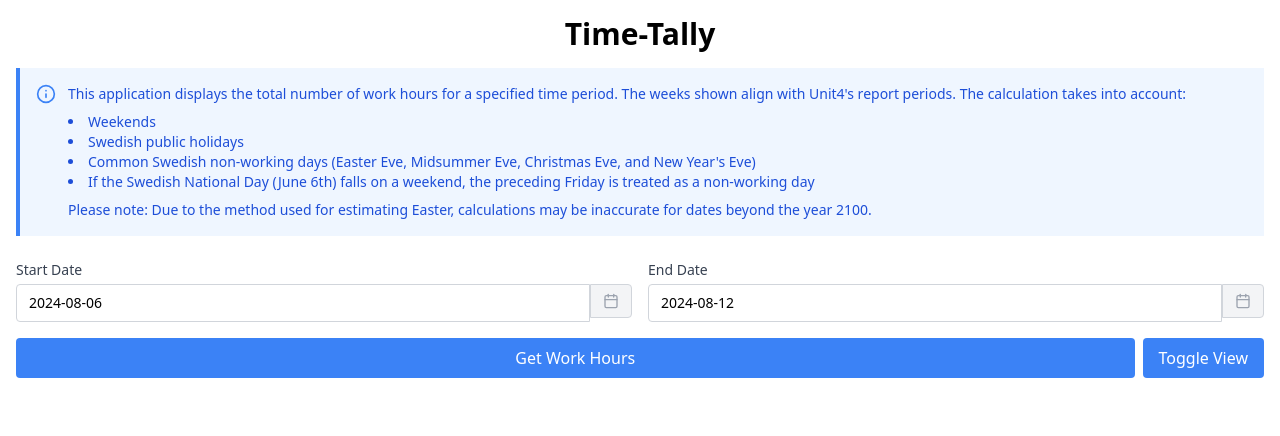
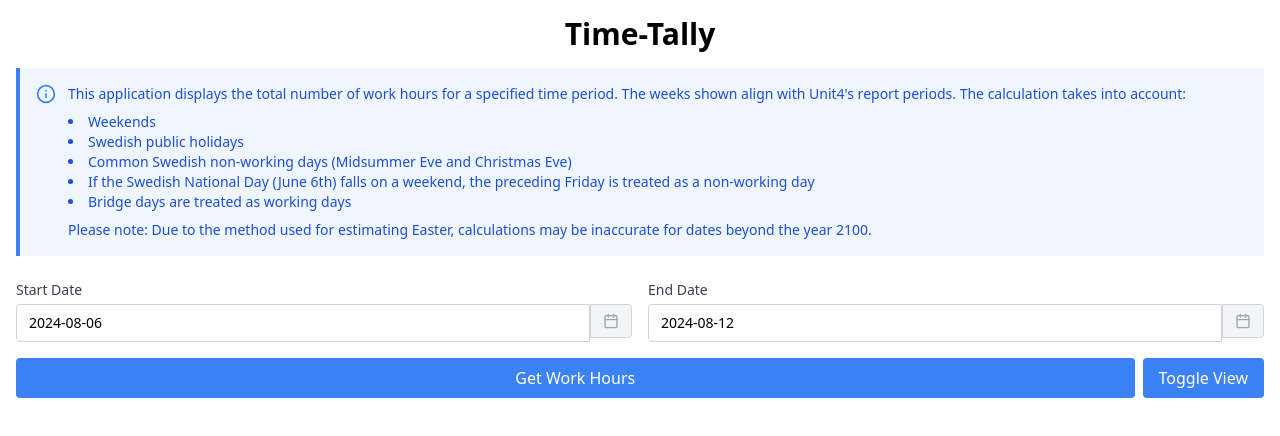
Before and after one commit to JoakimOscarsson/timetally-frontend, a React app: page / in a window 1280 px wide. Shown: the top 436 px of the page. Built offline with nearby package versions, Linux system fonts and the light colour scheme.

Commit message:
fixed k8s deployment and modified info-text. also made table view the default

```diff
--- a/src/components/WorkHoursVisualization.js
+++ b/src/components/WorkHoursVisualization.js
@@ -14,7 +14,7 @@ const WorkHoursVisualization = () => {
   const [workHours, setWorkHours] = useState(null);
   const [error, setError] = useState('');
   const [isLoading, setIsLoading] = useState(false);
-  const [visualizationType, setVisualizationType] = useState('expandable');
+  const [visualizationType, setVisualizationType] = useState('table');
 
   useEffect(() => {
     const today = new Date();
@@ -130,8 +130,9 @@ const WorkHoursVisualization = () => {
             <ul className="list-disc list-inside mt-2 text-sm text-blue-700">
               <li>Weekends</li>
               <li>Swedish public holidays</li>
-              <li>Common Swedish non-working days (Easter Eve, Midsummer Eve, Christmas Eve, and New Year's Eve)</li>
+              <li>Common Swedish non-working days (Midsummer Eve and Christmas Eve)</li>
               <li>If the Swedish National Day (June 6th) falls on a weekend, the preceding Friday is treated as a non-working day</li>
+              <li>Bridge days are treated as working days</li>
             </ul>
             <p className="text-sm text-blue-700 mt-2">
               Please note: Due to the method used for estimating Easter, calculations may be inaccurate for dates beyond the year 2100.
```
Also changed, not shown: 1 other file (tests, documents, lock files or other folders).
